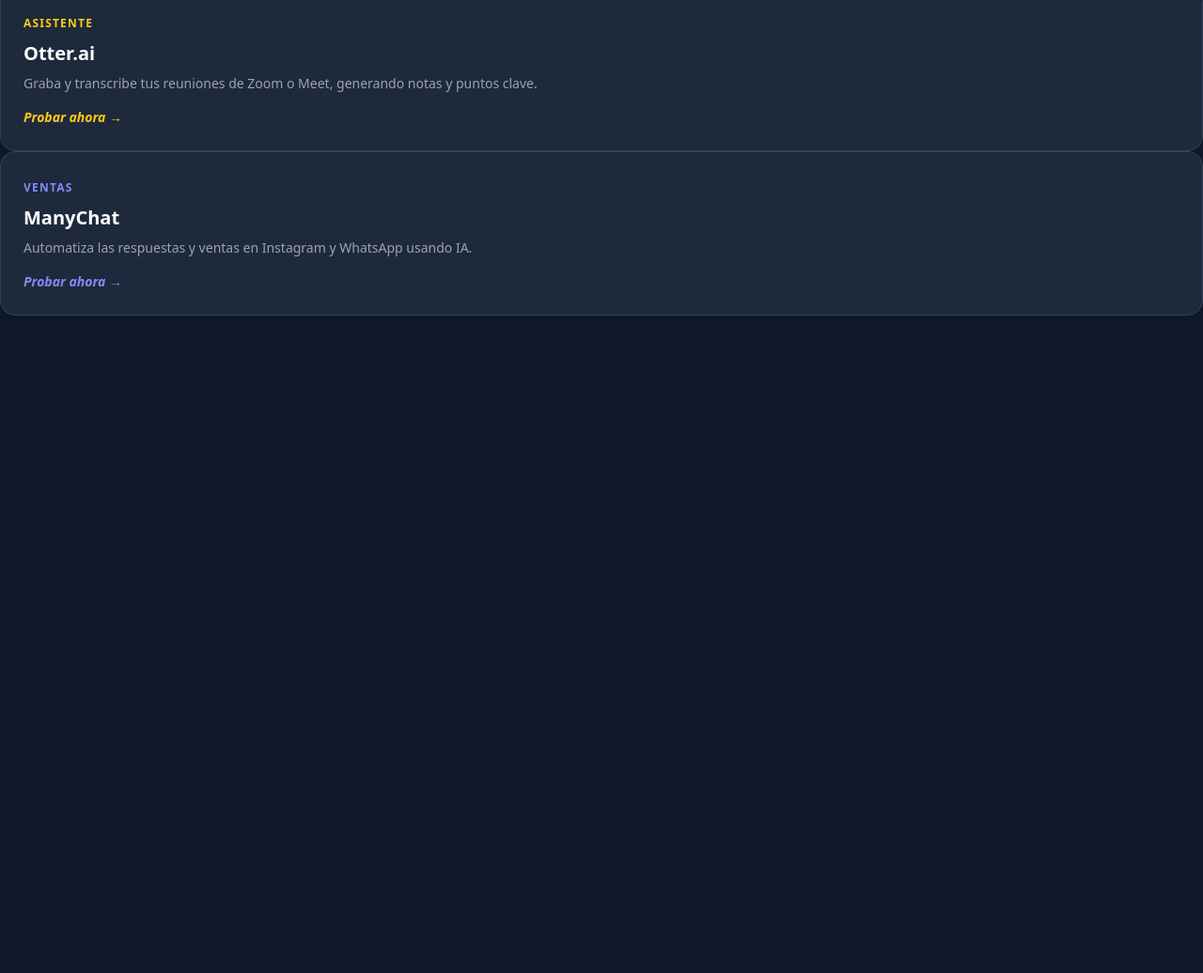
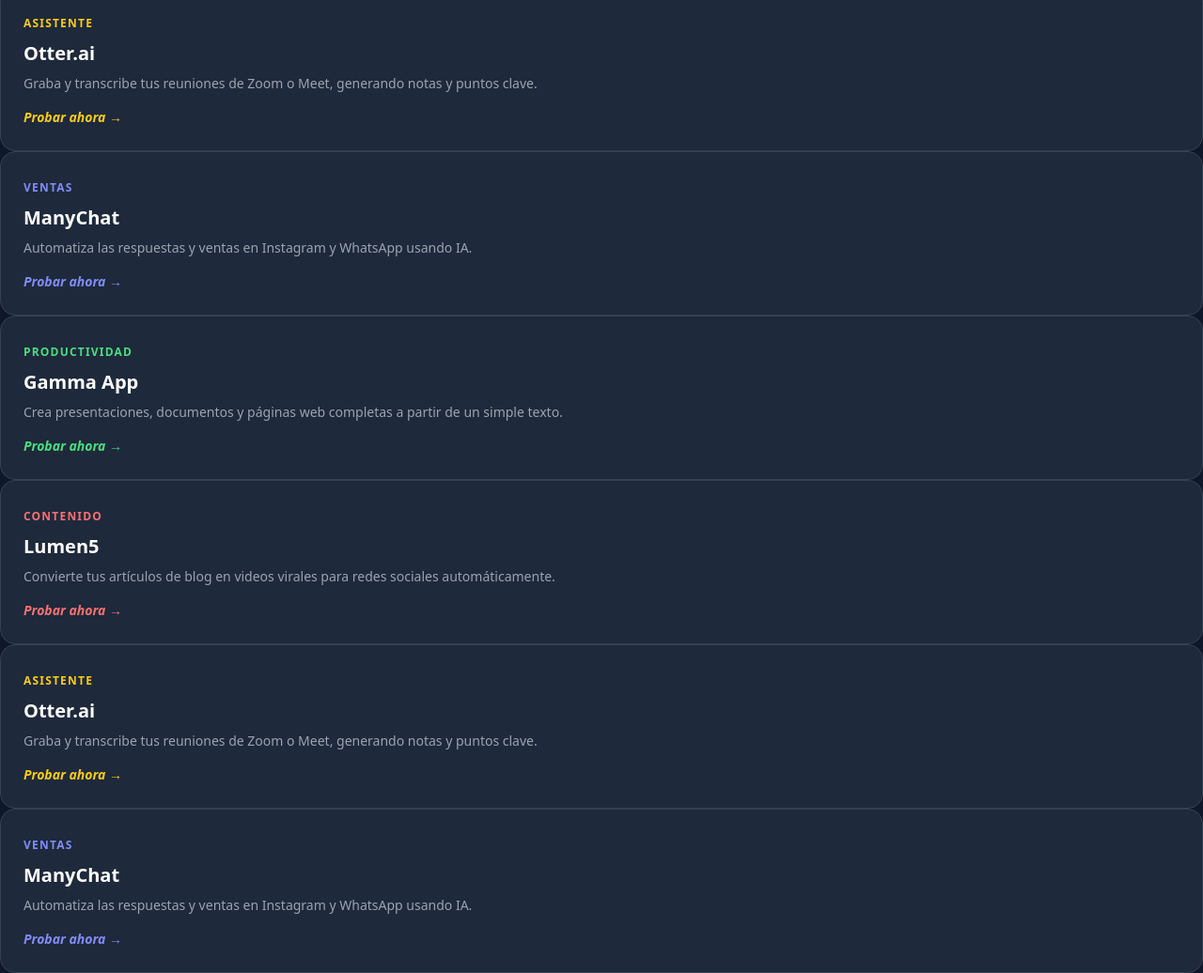
Before and after one commit to betzabethrodriguez1-sys/toolkit-ia-emprendedores, a plain HTML site: page index.html in a window 1280 px wide. Shown: the part 924-1960 px from the top of the page at 94% size. Before the commit the page ends 1260 px from the top, so only its background shows below. Drawn offline with nearby package versions, Linux system fonts and the light colour scheme.

Commit message:
Update index.html

```diff
--- a/index.html
+++ b/index.html
@@ -76,3 +76,30 @@
             <p class="text-gray-400 mt-2 text-sm">Automatiza las respuestas y ventas en Instagram y WhatsApp usando IA.</p>
             <a href="https://manychat.com" target="_blank" class="inline-block mt-4 text-indigo-400 font-semibold italic text-sm">Probar ahora →</a>
         </div>
+        <div class="card p-6 rounded-2xl">
+            <span class="text-xs font-bold text-green-400 uppercase tracking-widest">Productividad</span>
+            <h3 class="text-xl font-bold mt-2">Gamma App</h3>
+            <p class="text-gray-400 mt-2 text-sm">Crea presentaciones, documentos y páginas web completas a partir de un simple texto.</p>
+            <a href="https://gamma.app" target="_blank" class="inline-block mt-4 text-green-400 font-semibold italic text-sm">Probar ahora →</a>
+        </div>
+
+        <div class="card p-6 rounded-2xl">
+            <span class="text-xs font-bold text-red-400 uppercase tracking-widest">Contenido</span>
+            <h3 class="text-xl font-bold mt-2">Lumen5</h3>
+            <p class="text-gray-400 mt-2 text-sm">Convierte tus artículos de blog en videos virales para redes sociales automáticamente.</p>
+            <a href="https://lumen5.com" target="_blank" class="inline-block mt-4 text-red-400 font-semibold italic text-sm">Probar ahora →</a>
+        </div>
+
+        <div class="card p-6 rounded-2xl">
+            <span class="text-xs font-bold text-yellow-400 uppercase tracking-widest">Asistente</span>
+            <h3 class="text-xl font-bold mt-2">Otter.ai</h3>
+            <p class="text-gray-400 mt-2 text-sm">Graba y transcribe tus reuniones de Zoom o Meet, generando notas y puntos clave.</p>
+            <a href="https://otter.ai" target="_blank" class="inline-block mt-4 text-yellow-400 font-semibold italic text-sm">Probar ahora →</a>
+        </div>
+
+        <div class="card p-6 rounded-2xl">
+            <span class="text-xs font-bold text-indigo-400 uppercase tracking-widest">Ventas</span>
+            <h3 class="text-xl font-bold mt-2">ManyChat</h3>
+            <p class="text-gray-400 mt-2 text-sm">Automatiza las respuestas y ventas en Instagram y WhatsApp usando IA.</p>
+            <a href="https://manychat.com" target="_blank" class="inline-block mt-4 text-indigo-400 font-semibold italic text-sm">Probar ahora →</a>
+        </div>
```
